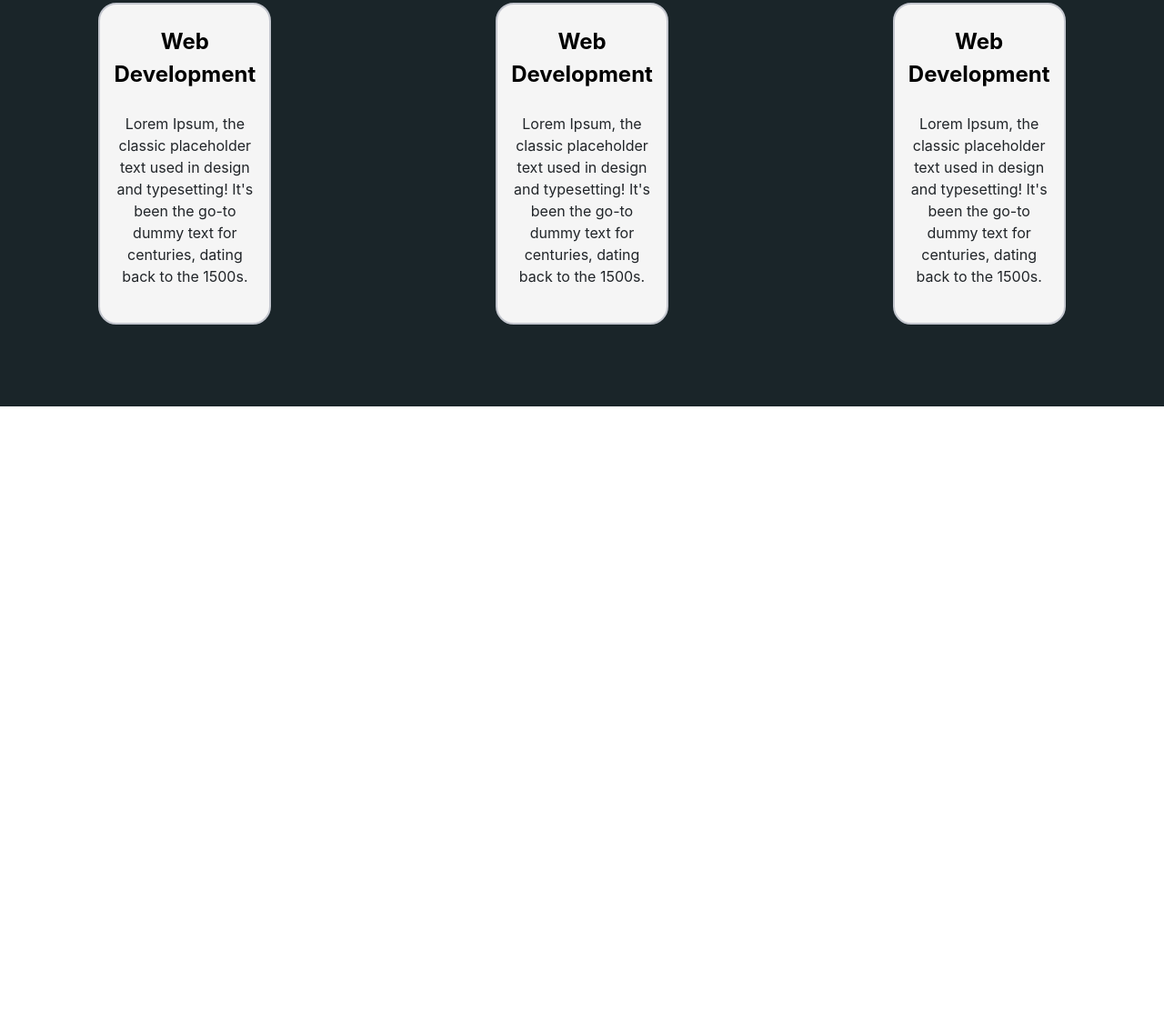
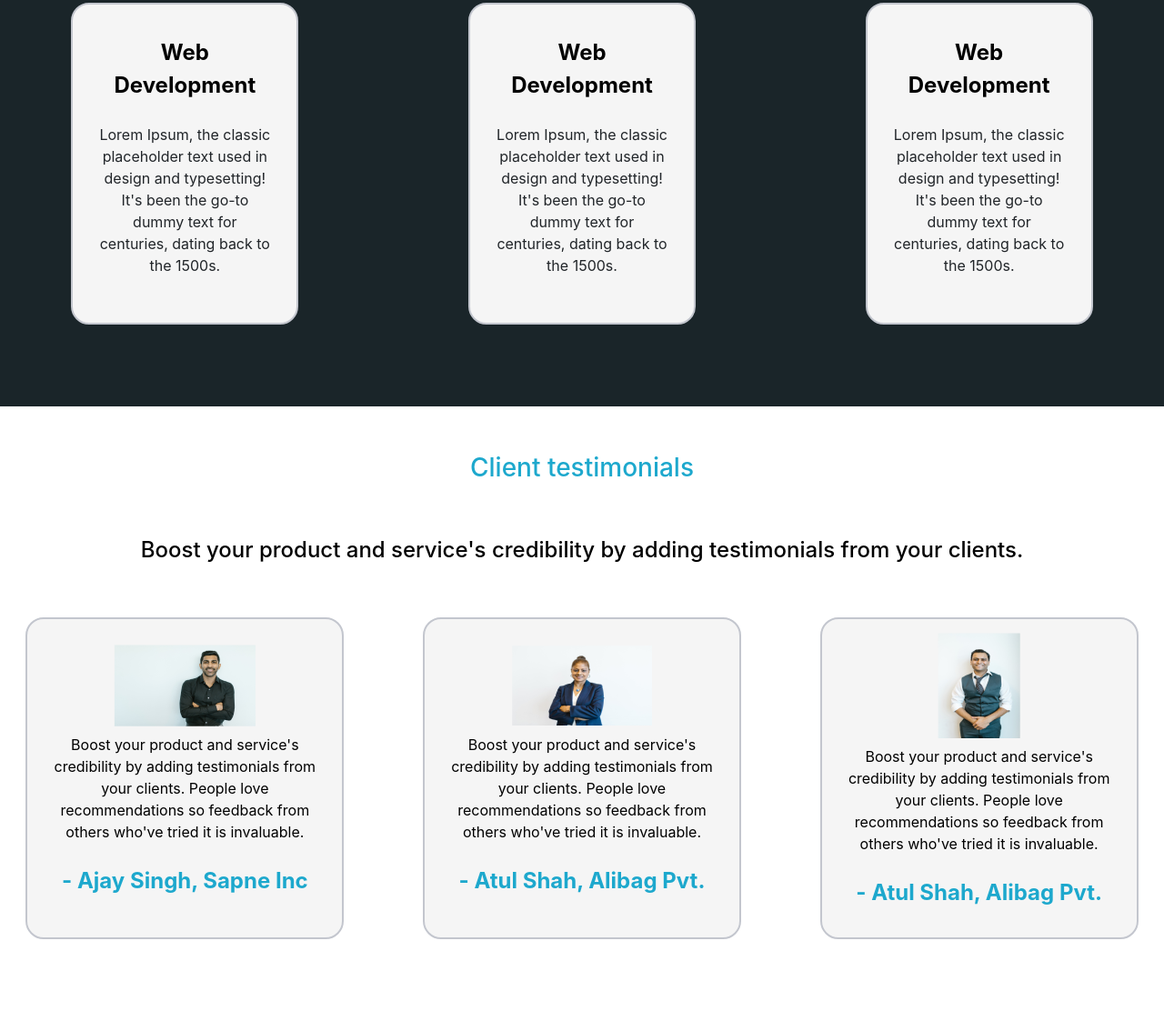
Before and after one commit to ManasTom/illford_task, a plain HTML site: page index.html in a window 1280 px wide. Shown: the part 1732-2855 px from the top of the page at 91% size. Before the commit the page ends 2179 px from the top, so only its background shows below. Drawn offline with nearby package versions, Linux system fonts and the light colour scheme; a web font is replaced by a local one.

Commit message:
commit02

```diff
--- a/index.html
+++ b/index.html
@@ -153,7 +153,69 @@
 
 
     <!--section4-->
+    <div class="sec4">
+        <h3>
+            Client testimonials
+        </h3>
+        <h4>
+            Boost your product and service's credibility by adding
+            testimonials from your clients.
+        </h4>
 
+        <div class="service_cards row">
+            <!--card1-->
+            <div class="card_holder col-lg-4 col-md-4 col-sm-12">
+                <div class="service_cards4">
+                    <div class="card-details">
+                        <img src="img/c1.png" alt="">
+                        <p class="text-bodys4">Boost your product and
+                            service's credibility by adding
+                            testimonials from your clients.
+                            People love recommendations
+                            so feedback from others who've
+                            tried it is invaluable.
+                        </p>
+                        <p class="text-titles4">- Ajay Singh, Sapne Inc</p>
+                    </div>
+                </div>
+            </div>
+
+            <!--card2-->
+            <div class="card_holder col-lg-4 col-md-4 col-sm-12">
+                <div class="service_cards4">
+                    <div class="card-details">
+                        <img src="img/c2.png" alt="">
+                        <p class="text-bodys4">Boost your product and
+                            service's credibility by adding
+                            testimonials from your clients.
+                            People love recommendations
+                            so feedback from others who've
+                            tried it is invaluable.
+                        </p>
+                        <p class="text-titles4">- Atul Shah, Alibag Pvt.  </p>
+                    </div>
+                </div>
+            </div>
+
+            <!--card3-->
+            <div class="card_holder col-lg-4 col-md-4 col-sm-12">
+                <div class="service_cards4">
+                    <div class="card-details">
+                        <img src="img/c3.png" alt="">
+
+                        <p class="text-bodys4">Boost your product and
+                            service's credibility by adding
+                            testimonials from your clients.
+                            People love recommendations
+                            so feedback from others who've
+                            tried it is invaluable.
+                        </p>
+                        <p class="text-titles4">- Atul Shah, Alibag Pvt.  </p>
+                    </div>
+                </div>
+            </div>
+        </div>
+    </div>
     <!--section4-->
 
 
--- a/stylesheet.css
+++ b/stylesheet.css
@@ -76,7 +76,7 @@ body {
     scale: 70%;
 }
 
-@media only screen and (max-width: 768px) {
+@media only screen and (max-width: 990px) {
     .nav-menu {
         z-index: 9999;
         position: fixed;
@@ -84,7 +84,7 @@ body {
         top: 5rem;
         flex-direction: column;
         background-color: #fff;
-        width: 100%;
+        width: auto;
         border-radius: 10px;
         text-align: center;
         transition: 0.3s;
@@ -224,7 +224,7 @@ body {
     width: 80%;
     color: #fff;
     background-color: #1DA8CD;
-    border-radius: 8rem;
+    border-radius: 6rem;
     margin-left: 20%;
     margin-top: 5%;
     padding: 6%;
@@ -279,7 +279,7 @@ text-align: right;
 
 
 .service_card {
-    width: 190px;
+    width: 250px;
     height: 354px;
     border-radius: 20px;
     background: #f5f5f5;
@@ -335,3 +335,85 @@ text-align: right;
     opacity: 1;
    }
 /* section3 */
+
+
+/* section4 */
+.sec4{
+    width: 100%;
+    height: auto;
+    background-color: #ffffff;
+    text-align: center;
+    padding-bottom: 5%;
+}
+
+.sec4 h3{
+    color: #1DA8CD;
+    margin-left: 10%;
+    margin-right: 10%;
+    padding-top: 4%
+}
+.sec4 h4{
+    color: #000000;
+    margin-left: 10%;
+    margin-right: 10%;
+    padding-top: 4%;
+    padding-bottom: 4%;
+
+}
+
+
+.service_cards{
+    text-align: center;
+    display: flex;
+    justify-content: center;
+    align-items: center;
+}
+
+.card_holder{
+    display: flex;
+    justify-content: center;
+    text-align: center;
+    margin-bottom: 2%;
+}
+
+
+.service_cards4 {
+    width: 350px;
+    height: 354px;
+    border-radius: 20px;
+    background: #f5f5f5;
+    position: relative;
+    padding: 1.8rem;
+    border: 2px solid #c3c6ce;
+    transition: 0.5s ease-out;
+    overflow: visible;
+   }
+
+   .card-details {
+    color: black;
+    height: 100%;
+    gap: .5em;
+    display: grid;
+    justify-items: center;
+    place-content: center;
+   }
+
+   .text-bodys4 {
+    color: rgb(0, 0, 0);
+   }
+
+   /*Text*/
+   .text-titles4 {
+    font-size: 1.5em;
+    font-weight: bold;
+    color: #1DA8CD;
+   }
+
+   /*Hover*/
+   .service_cards4:hover {
+    border-color: #008bf8;
+    box-shadow: 0 4px 18px 0 rgba(0, 0, 0, 0.25);
+   }
+
+
+/* section4 */
```
Also changed, not shown: img/c1.png (added), img/c2.png (added), img/c3.png (added).
